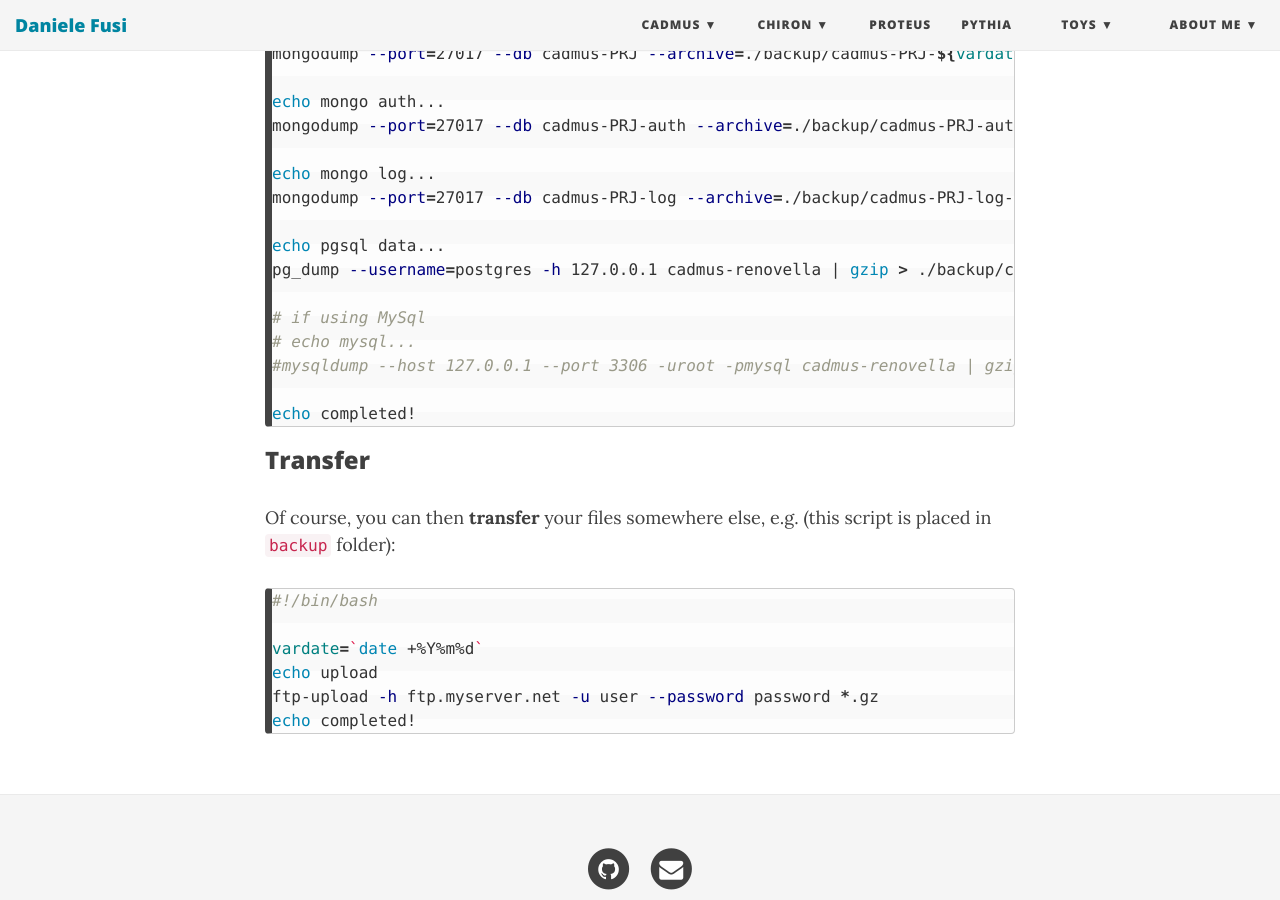
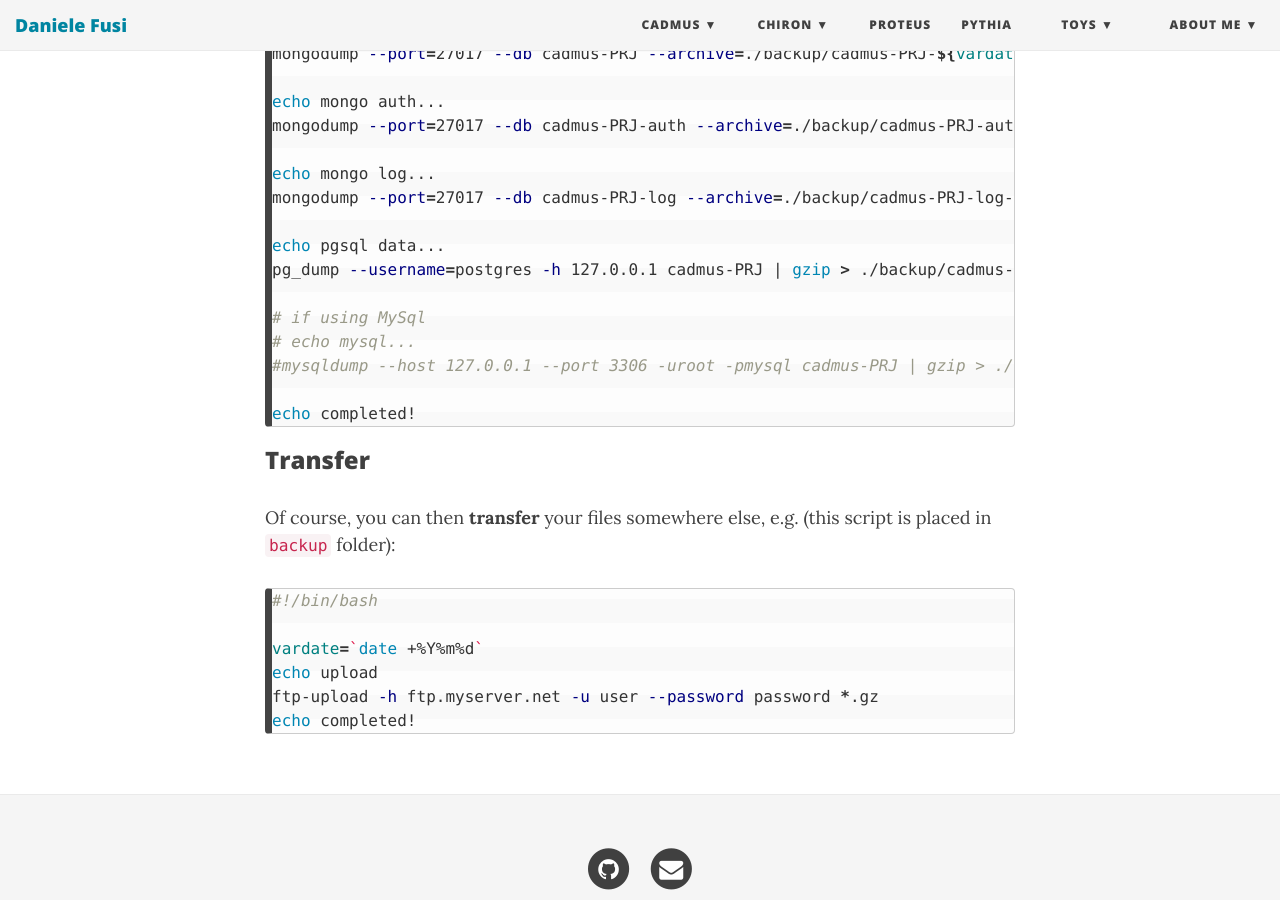
Before and after one commit to Myrmex/overview, a Jekyll site: the page built from cadmus/dev/deploy/backup.md, in a window 1280 px wide and 900 px high, scrolled down 971 px. Built offline with Jekyll 4.4.1, drawn with Linux system fonts in a browser that asks for light colours; nearby versions of some CDN libraries.

Commit message:
Update backup.md

````diff
--- a/cadmus/dev/deploy/backup.md
+++ b/cadmus/dev/deploy/backup.md
@@ -34,11 +34,11 @@ echo mongo log...
 mongodump --port=27017 --db cadmus-PRJ-log --archive=./backup/cadmus-PRJ-log-${vardate}.gz --gzip
 
 echo pgsql data...
-pg_dump --username=postgres -h 127.0.0.1 cadmus-renovella | gzip > ./backup/cadmus-renovella-pgsql-${vardate}.gz
+pg_dump --username=postgres -h 127.0.0.1 cadmus-PRJ | gzip > ./backup/cadmus-PRJ-pgsql-${vardate}.gz
 
 # if using MySql
 # echo mysql...
-#mysqldump --host 127.0.0.1 --port 3306 -uroot -pmysql cadmus-renovella | gzip > ./backup/cadmus-renovella-mysql-${vardate}.gz
+#mysqldump --host 127.0.0.1 --port 3306 -uroot -pmysql cadmus-PRJ | gzip > ./backup/cadmus-PRJ-mysql-${vardate}.gz
 
 echo completed!
 ```
````
